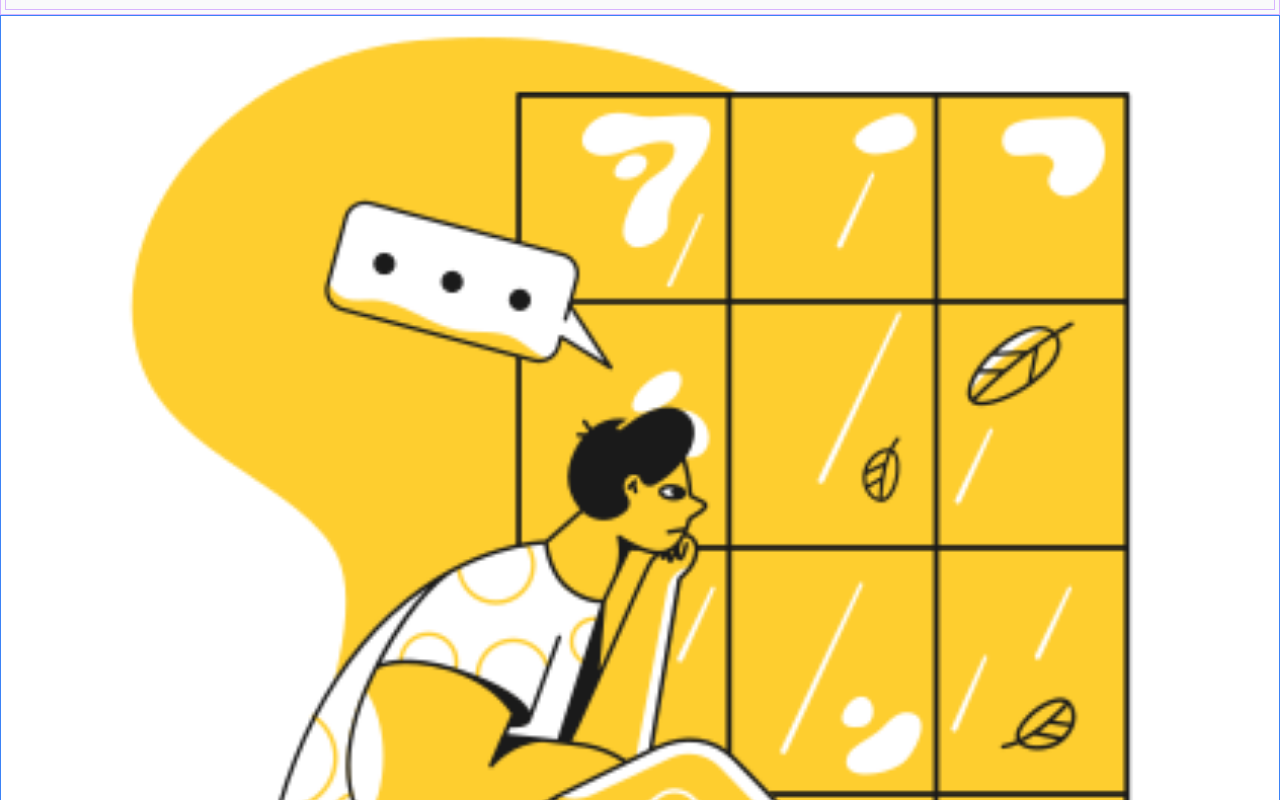
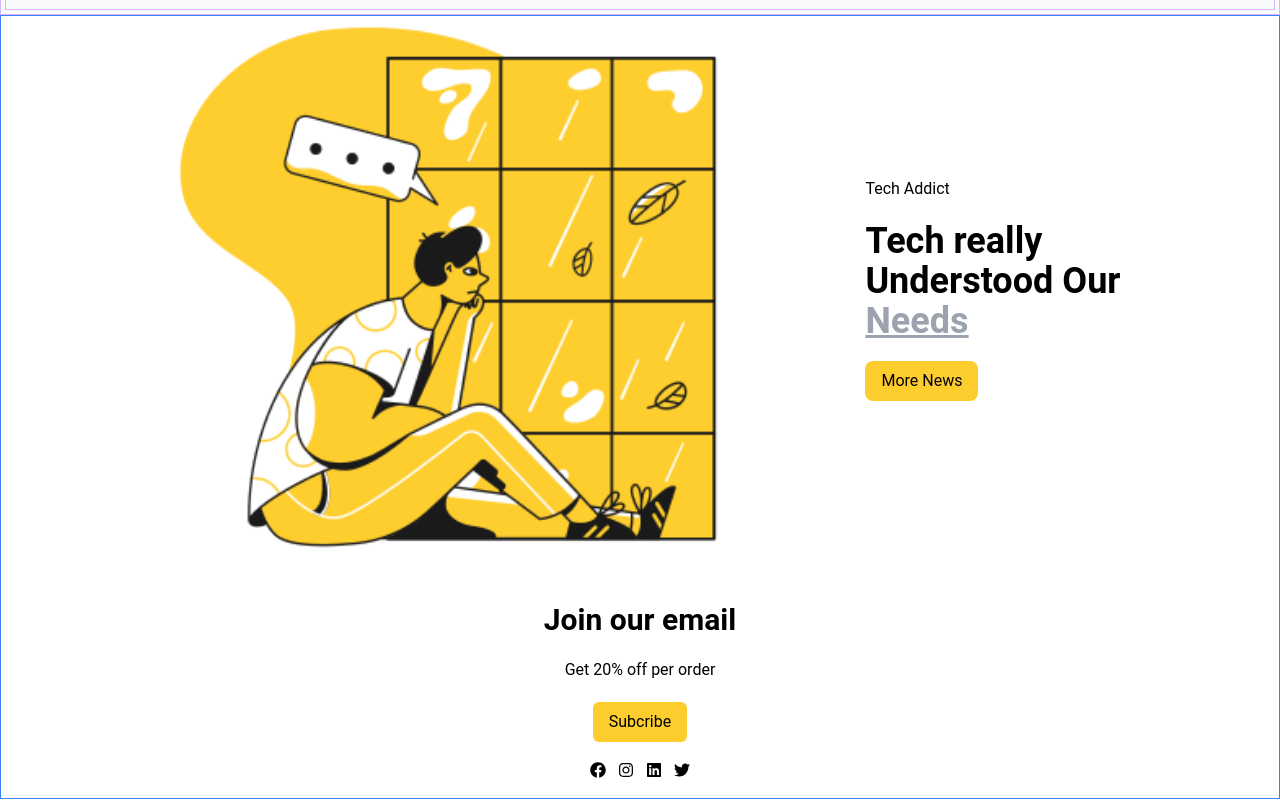
Before and after one commit to Satria-WS/marketing-ver1, a React (Create React App) app: page / in a window 1280 px wide. Shown: the part 2900-3700 px from the top of the page. Built offline with nearby package versions, Linux system fonts and the light colour scheme.

Commit message:
flex error

```diff
--- a/src/components/Section.jsx
+++ b/src/components/Section.jsx
@@ -5,20 +5,22 @@ import { FaFacebook, FaInstagram, FaLinkedin, FaTwitter } from "react-icons/fa";
 const Section = () => {
   return (
     <div className="container border border-blue-500">
+      <div className="flex flex-col items-center md:flex-row  min-h-[500px]">
         {/* image */}
         <motion.div
           initial={{ opacity: 0, x: 100 }}
           whileInView={{ opacity: 1, x: 0 }}
           transition={{ duration: 0.5, delay: 0.2 }}
+          className="flex justify-center   w-full"
         >
           <img
-          className="w-full max-w-[550x] "
+            className="w-full max-w-[450px] xl:max-w-[600px] 2xl:max-w-[700px] 2xl:ml-20 "
             src={image_4}
             alt="orang-ngelamun"
           />
         </motion.div>
 
-      {/* section-1 */}
+        {/* section-1 Tech addict */}
         <motion.div
           variants={{
             initial: {
@@ -36,10 +38,10 @@ const Section = () => {
           }}
           initial="initial"
           whileInView="animate"
-        className="flex flex-col justify-center items-center py-20 px-10 space-y-5"
+          className="flex flex-col items-center md:items-start text-center md:text-left py-10 px-10 space-y-5"
         >
           <p>Tech Addict</p>
-        <h1 className="text-4xl text-center font-semibold">
+          <h1 className="text-4xl  font-semibold">
             Tech really Understood Our
             <span className="text-gray-400 font-semibold underline block">
               Needs
@@ -49,7 +51,8 @@ const Section = () => {
             More News
           </button>
         </motion.div>
-      {/* section-2 */}
+      </div>
+      {/* section-2 email */}
       <motion.div
         variants={{
           initial: {
@@ -67,7 +70,7 @@ const Section = () => {
         }}
         initial="initial"
         whileInView="animate"
-        className="flex flex-col justify-center items-center space-y-5"
+        className="flex flex-col justify-center items-center space-y-5 pt-10"
       >
         <h2 className="text-3xl font-semibold">Join our email</h2>
         <p>Get 20% off per order</p>
@@ -75,9 +78,9 @@ const Section = () => {
           Subcribe
         </button>
       </motion.div>
-      <div>
       {/* secton-icon */}
-        <ul className="flex space-x-3 justify-center py-5">
+      <div className="">
+        <ul className="flex space-x-3 justify-center py-5 ">
           <li>
             <FaFacebook />
           </li>
```
Lines whose indentation alone changed are shown as unchanged.
